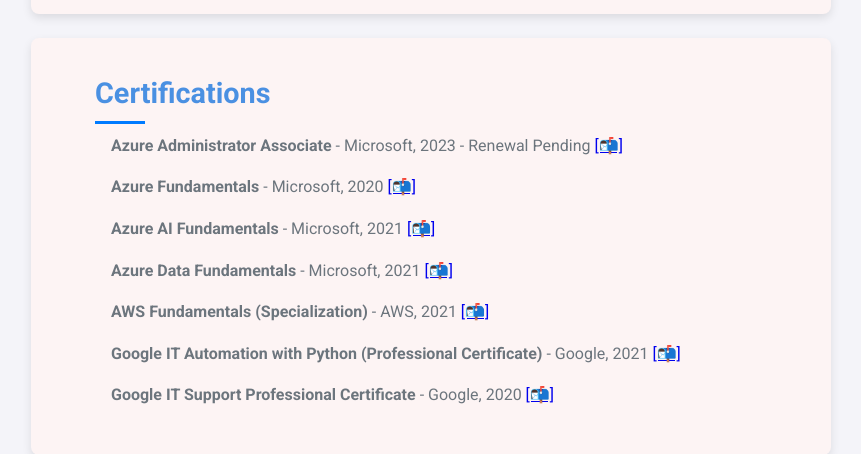
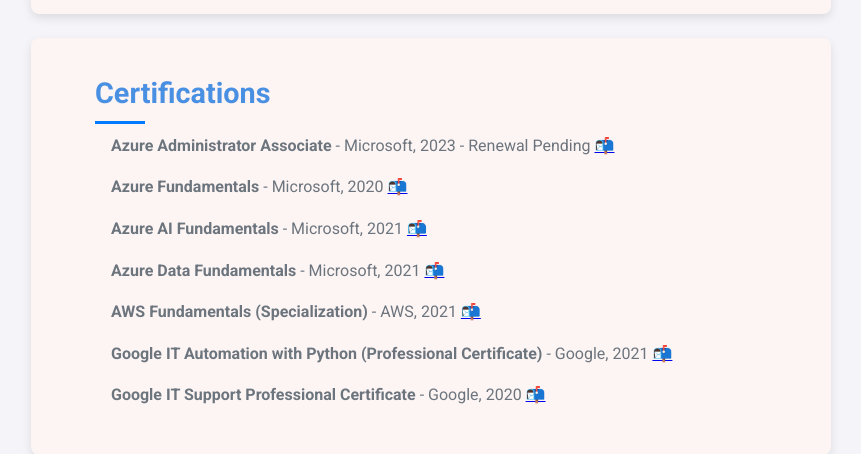
Before and after one commit to Debasis-India/Debasis_personal_website_hosting, a plain HTML site: page index.html in a window 1280 px wide. Shown: the part 1000-1454 px from the top of the page, without its empty margins (209-1070 px from the left). Drawn offline with Linux system fonts and the light colour scheme.

Commit message:
Update index.html

```diff
--- a/index.html
+++ b/index.html
@@ -192,31 +192,31 @@
         <ul>
             <li>
                 <strong>Azure Administrator Associate</strong> - Microsoft, 2023 - Renewal Pending
-                <a href="https://www.credly.com/badges/534d92e3-633a-4b58-9d54-700a7ea66a15?source=linked_in_profile" target="_blank">[📬]</a>
+                <a href="https://www.credly.com/badges/534d92e3-633a-4b58-9d54-700a7ea66a15?source=linked_in_profile" target="_blank">📬</a>
             </li>
             <li>
                 <strong>Azure Fundamentals</strong> - Microsoft, 2020
-                <a href="https://www.credly.com/badges/af9bea75-399d-489a-bfa6-02741a355084?source=linked_in_profile" target="_blank">[📬]</a>
+                <a href="https://www.credly.com/badges/af9bea75-399d-489a-bfa6-02741a355084?source=linked_in_profile" target="_blank">📬</a>
             </li>
             <li>
                 <strong>Azure AI Fundamentals</strong> - Microsoft, 2021
-                <a href="https://www.credly.com/badges/46d91401-1e1b-4ceb-a4c1-0c4fbd4c11da?source=linked_in_profile" target="_blank">[📬]</a>
+                <a href="https://www.credly.com/badges/46d91401-1e1b-4ceb-a4c1-0c4fbd4c11da?source=linked_in_profile" target="_blank">📬</a>
             </li>
             <li>
                 <strong>Azure Data Fundamentals</strong> - Microsoft, 2021
-                <a href="https://www.credly.com/badges/23de84a3-7171-4260-b26a-9c185f30b091?source=linked_in_profile" target="_blank">[📬]</a>
+                <a href="https://www.credly.com/badges/23de84a3-7171-4260-b26a-9c185f30b091?source=linked_in_profile" target="_blank">📬</a>
             </li>
             <li>
                 <strong>AWS Fundamentals (Specialization)</strong> - AWS, 2021
-                <a href="https://www.coursera.org/account/accomplishments/specialization/certificate/NVYRB52FQJLY" target="_blank">[📬]</a>
+                <a href="https://www.coursera.org/account/accomplishments/specialization/certificate/NVYRB52FQJLY" target="_blank">📬</a>
             </li>
             <li>
                 <strong>Google IT Automation with Python (Professional Certificate)</strong> - Google, 2021
-                <a href="https://www.youracclaim.com/badges/ff24df2a-7177-45db-a134-1a8307cfd98b?source=linked_in_profile" target="_blank">[📬]</a>
+                <a href="https://www.youracclaim.com/badges/ff24df2a-7177-45db-a134-1a8307cfd98b?source=linked_in_profile" target="_blank">📬</a>
             </li>
             <li>
                 <strong>Google IT Support Professional Certificate</strong> - Google, 2020
-                <a href="https://www.youracclaim.com/badges/9f0f8a7b-58f9-49c9-a332-b90136dfb323?source=linked_in_profile" target="_blank">[📬]</a>
+                <a href="https://www.youracclaim.com/badges/9f0f8a7b-58f9-49c9-a332-b90136dfb323?source=linked_in_profile" target="_blank">📬</a>
             </li>
         </ul>
     </section>
```
